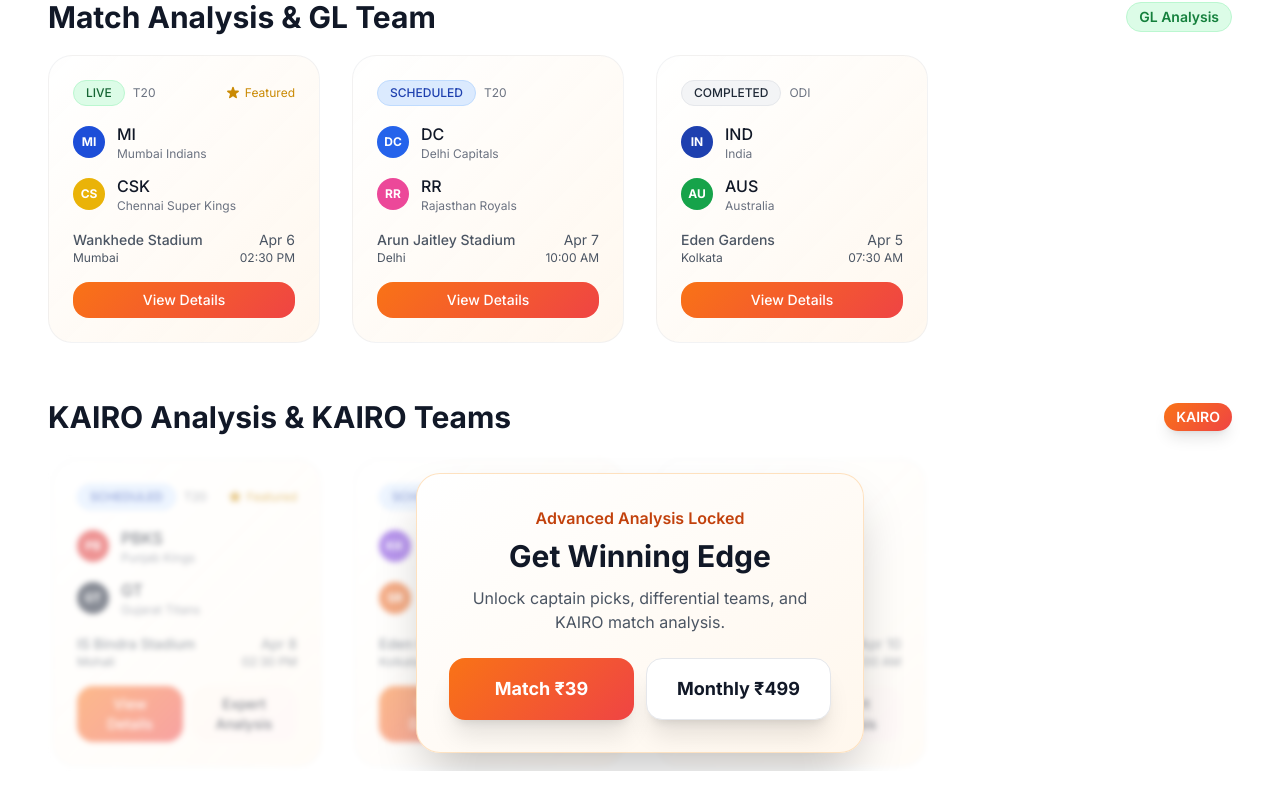
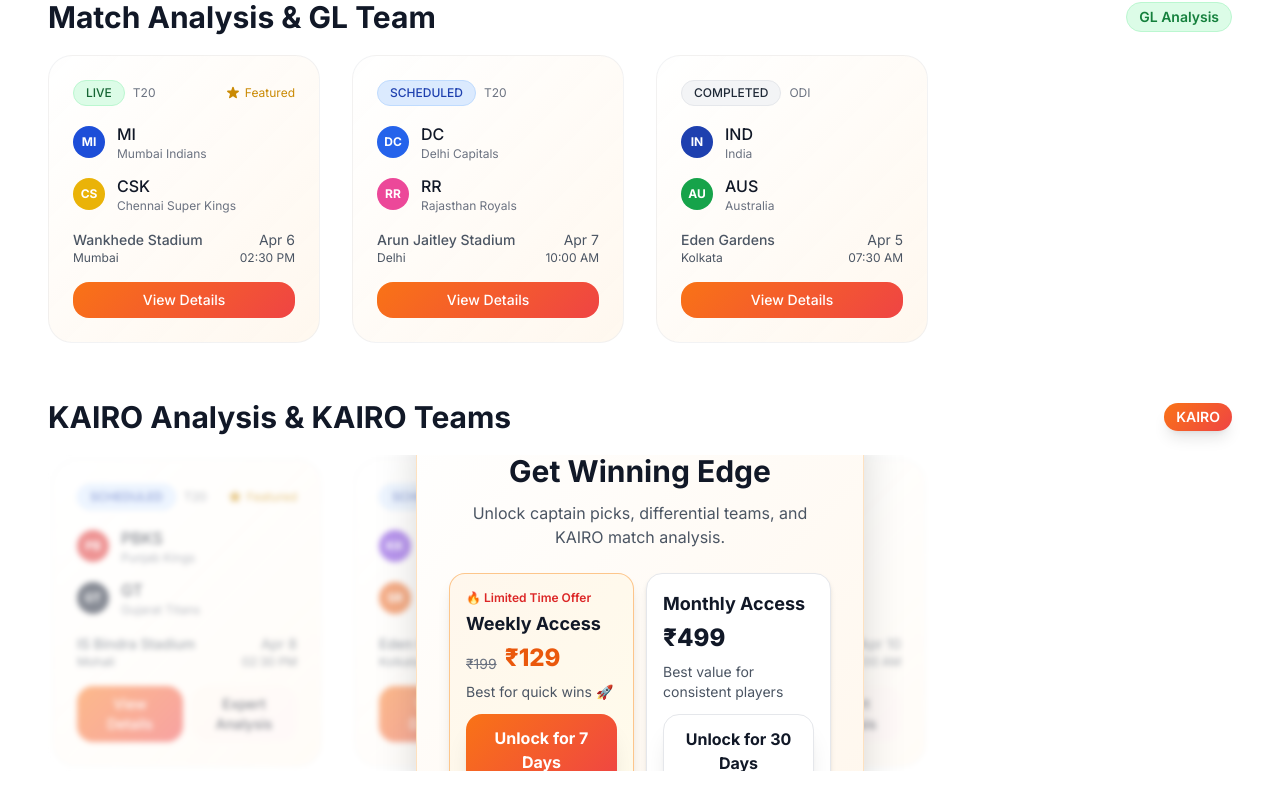
Before and after one commit to kavendevsetup-ship-it/gle-prod, a Next.js app in the folder frontend/: page /matches in a window 1280 px wide. Shown: the part 253-1062 px from the top of the page. Built offline with nearby package versions, Linux system fonts and the light colour scheme; no server answers.

Commit message:
Changed Payment Pricings

```diff
--- a/frontend/app/matches/[id]/page.tsx
+++ b/frontend/app/matches/[id]/page.tsx
@@ -8,6 +8,7 @@
   getPricing,
   getMatchAccess,
   getMatchDetails,
+  type PaymentPlanType,
   type PricingApiResponse,
   verifyPayment,
   type FreeContentApiItem,
@@ -54,7 +55,10 @@
 
 const FALLBACK_PRICING: PricingApiResponse = {
   match_price: 39,
+  weekly_price: 129,
+  weekly_original_price: 199,
   monthly_price: 499,
+  enable_match_plan: false,
 };
 
 let razorpayScriptPromise: Promise<boolean> | null = null;
@@ -1054,6 +1058,7 @@
   const [isVideoContentModalOpen, setIsVideoContentModalOpen] = useState(false);
   const [activeVideoIndex, setActiveVideoIndex] = useState(0);
   const [pricing, setPricing] = useState<PricingApiResponse>(FALLBACK_PRICING);
+  const ENABLE_MATCH_PLAN = pricing.enable_match_plan ?? false;
   const [loading, setLoading] = useState(true);
   const [error, setError] = useState<string | null>(null);
 
@@ -1231,7 +1236,7 @@
   };
 
   const initiatePayment = async (
-    planType: "match" | "subscription",
+    planType: PaymentPlanType,
     matchIdToUnlock?: number,
     matchName?: string
   ) => {
@@ -1247,7 +1252,7 @@
       const order = await createPaymentOrder(
         planType === "match"
           ? { type: "match", match_id: matchIdToUnlock }
-          : { type: "subscription" }
+          : { type: planType }
       );
       const razorpayKey = order.key || process.env.NEXT_PUBLIC_RAZORPAY_KEY_ID;
       if (!razorpayKey) {
@@ -1262,7 +1267,11 @@
         order_id: order.order_id,
         name: "Grand League Expert",
         description:
-          planType === "subscription" ? "Monthly KAIRO Access" : matchName,
+          planType === "weekly"
+            ? "Weekly KAIRO Access"
+            : planType === "subscription"
+              ? "Monthly KAIRO Access"
+              : matchName,
         handler: async (response: RazorpayHandlerResponse) => {
           try {
             const verify = await verifyPayment({
@@ -1320,6 +1329,10 @@
     await initiatePayment("match", match.id, match.match_name);
   };
 
+  const handleUnlockWeekly = async () => {
+    await initiatePayment("weekly");
+  };
+
   const handleUnlockSubscription = async () => {
     await initiatePayment("subscription");
   };
@@ -1348,10 +1361,22 @@
             Number.isFinite(pricingResult.match_price) && pricingResult.match_price > 0
               ? pricingResult.match_price
               : FALLBACK_PRICING.match_price,
+          weekly_price:
+            Number.isFinite(pricingResult.weekly_price) && (pricingResult.weekly_price ?? 0) > 0
+              ? pricingResult.weekly_price
+              : FALLBACK_PRICING.weekly_price,
+          weekly_original_price:
+            Number.isFinite(pricingResult.weekly_original_price) && (pricingResult.weekly_original_price ?? 0) > 0
+              ? pricingResult.weekly_original_price
+              : FALLBACK_PRICING.weekly_original_price,
           monthly_price:
             Number.isFinite(pricingResult.monthly_price) && pricingResult.monthly_price > 0
               ? pricingResult.monthly_price
               : FALLBACK_PRICING.monthly_price,
+          enable_match_plan:
+            typeof pricingResult.enable_match_plan === "boolean"
+              ? pricingResult.enable_match_plan
+              : FALLBACK_PRICING.enable_match_plan,
         });
       } catch (err) {
         setError(err instanceof Error ? err.message : "Failed to load match data");
@@ -1398,7 +1423,7 @@
               <div className="flex items-center justify-between mb-4 sm:mb-5">
                 <h2 className="text-xl sm:text-2xl md:text-3xl font-bold text-gray-900">KAIRO Analysis &amp; KAIRO Teams</h2>
                 <span className="px-3 py-1 rounded-full text-xs sm:text-sm font-semibold bg-gradient-primary text-white shadow-lg">
-                  {access ? (isSubscriptionAccess ? "Monthly ✅" : "Unlocked ✅") : "KAIRO"}
+                  {access ? (isSubscriptionAccess ? "Subscribed ✅" : "Unlocked ✅") : "KAIRO"}
                 </span>
               </div>
 
@@ -1450,19 +1475,45 @@
                     <p className="text-sm sm:text-base text-gray-600 mb-6 max-w-lg mx-auto">
                       Unlock captain picks, differential teams, and advanced analysis.
                     </p>
-                    <div className="grid grid-cols-1 sm:grid-cols-2 gap-3">
-                      <button
-                        onClick={handleUnlockPremium}
-                        className="w-full bg-gradient-primary text-white py-3 sm:py-4 px-6 rounded-xl text-base sm:text-lg font-bold shadow-xl hover:shadow-2xl transition-all duration-300 transform hover:-translate-y-0.5"
-                      >
-                        Unlock Match ₹{pricing.match_price}
-                      </button>
-                      <button
-                        onClick={handleUnlockSubscription}
-                        className="w-full bg-white text-gray-900 border border-gray-200 py-3 sm:py-4 px-6 rounded-xl text-base sm:text-lg font-bold shadow-xl hover:shadow-2xl transition-all duration-300 transform hover:-translate-y-0.5"
-                      >
-                        Monthly ₹{pricing.monthly_price}
-                      </button>
+                    <div className="grid grid-cols-1 sm:grid-cols-2 gap-3 text-left">
+                      <div className="rounded-xl border border-orange-300/80 bg-gradient-to-br from-orange-50 to-amber-50 p-4 shadow-lg">
+                        <p className="text-xs font-semibold text-red-600 mb-1">🔥 Limited Time Offer</p>
+                        <p className="text-base sm:text-lg font-bold text-gray-900">Weekly Access</p>
+                        <div className="flex items-end gap-2 mt-1 mb-2">
+                          <span className="text-sm text-gray-500 line-through">₹{pricing.weekly_original_price}</span>
+                          <span className="text-2xl font-extrabold text-orange-600">₹{pricing.weekly_price}</span>
+                        </div>
+                        <p className="text-xs sm:text-sm text-gray-600 mb-3">Best for quick wins 🚀</p>
+                        <button
+                          onClick={handleUnlockWeekly}
+                          className="w-full bg-gradient-primary text-white py-3 px-5 rounded-xl text-sm sm:text-base font-bold shadow-xl hover:shadow-2xl transition-all duration-300 transform hover:-translate-y-0.5"
+                        >
+                          Unlock for 7 Days
+                        </button>
+                      </div>
+
+                      <div className="rounded-xl border border-gray-200 bg-white p-4 shadow-md">
+                        <p className="text-base sm:text-lg font-bold text-gray-900">Monthly Access</p>
+                        <div className="mt-1 mb-2">
+                          <span className="text-2xl font-extrabold text-gray-900">₹{pricing.monthly_price}</span>
+                        </div>
+                        <p className="text-xs sm:text-sm text-gray-600 mb-3">Best value for consistent players</p>
+                        <button
+                          onClick={handleUnlockSubscription}
+                          className="w-full bg-white text-gray-900 border border-gray-200 py-3 px-5 rounded-xl text-sm sm:text-base font-bold shadow-xl hover:shadow-2xl transition-all duration-300 transform hover:-translate-y-0.5"
+                        >
+                          Unlock for 30 Days
+                        </button>
+                      </div>
+
+                      {ENABLE_MATCH_PLAN ? (
+                        <button
+                          onClick={handleUnlockPremium}
+                          className="w-full bg-white text-gray-900 border border-gray-200 py-3 sm:py-4 px-6 rounded-xl text-base sm:text-lg font-bold shadow-xl hover:shadow-2xl transition-all duration-300 transform hover:-translate-y-0.5 sm:col-span-2"
+                        >
+                          Unlock Match ₹{pricing.match_price}
+                        </button>
+                      ) : null}
                     </div>
                   </div>
 
--- a/frontend/app/matches/page.tsx
+++ b/frontend/app/matches/page.tsx
@@ -210,11 +210,15 @@
 
 const FALLBACK_PRICING: PricingApiResponse = {
   match_price: 39,
+  weekly_price: 129,
+  weekly_original_price: 199,
   monthly_price: 499,
+  enable_match_plan: false,
 };
 
 export default function MatchesPage() {
   const [pricing, setPricing] = useState<PricingApiResponse>(FALLBACK_PRICING);
+  const ENABLE_MATCH_PLAN = pricing.enable_match_plan ?? false;
 
   useEffect(() => {
     let active = true;
@@ -230,7 +234,19 @@
         ) {
           setPricing({
             match_price: response.match_price,
+            weekly_price:
+              Number.isFinite(response.weekly_price) && (response.weekly_price ?? 0) > 0
+                ? response.weekly_price
+                : FALLBACK_PRICING.weekly_price,
+            weekly_original_price:
+              Number.isFinite(response.weekly_original_price) && (response.weekly_original_price ?? 0) > 0
+                ? response.weekly_original_price
+                : FALLBACK_PRICING.weekly_original_price,
             monthly_price: response.monthly_price,
+            enable_match_plan:
+              typeof response.enable_match_plan === "boolean"
+                ? response.enable_match_plan
+                : FALLBACK_PRICING.enable_match_plan,
           });
         }
       } catch {
@@ -295,13 +311,36 @@
                 <p className="text-sm sm:text-base text-gray-600 mb-6">
                   Unlock captain picks, differential teams, and KAIRO match analysis.
                 </p>
-                <div className="grid grid-cols-1 sm:grid-cols-2 gap-3">
-                  <button className="w-full bg-gradient-primary text-white py-3 sm:py-4 px-6 rounded-xl text-base sm:text-lg font-bold shadow-xl hover:shadow-2xl transition-all duration-300 transform hover:-translate-y-0.5">
-                    Match ₹{pricing.match_price}
-                  </button>
-                  <button className="w-full bg-white text-gray-900 border border-gray-200 py-3 sm:py-4 px-6 rounded-xl text-base sm:text-lg font-bold shadow-xl hover:shadow-2xl transition-all duration-300 transform hover:-translate-y-0.5">
-                    Monthly ₹{pricing.monthly_price}
-                  </button>
+                <div className="grid grid-cols-1 sm:grid-cols-2 gap-3 text-left">
+                  <div className="rounded-xl border border-orange-300/80 bg-gradient-to-br from-orange-50 to-amber-50 p-4 shadow-lg">
+                    <p className="text-xs font-semibold text-red-600 mb-1">🔥 Limited Time Offer</p>
+                    <p className="text-base sm:text-lg font-bold text-gray-900">Weekly Access</p>
+                    <div className="flex items-end gap-2 mt-1 mb-2">
+                      <span className="text-sm text-gray-500 line-through">₹{pricing.weekly_original_price}</span>
+                      <span className="text-2xl font-extrabold text-orange-600">₹{pricing.weekly_price}</span>
+                    </div>
+                    <p className="text-xs sm:text-sm text-gray-600 mb-3">Best for quick wins 🚀</p>
+                    <button className="w-full bg-gradient-primary text-white py-3 px-5 rounded-xl text-sm sm:text-base font-bold shadow-xl hover:shadow-2xl transition-all duration-300 transform hover:-translate-y-0.5">
+                      Unlock for 7 Days
+                    </button>
+                  </div>
+
+                  <div className="rounded-xl border border-gray-200 bg-white p-4 shadow-md">
+                    <p className="text-base sm:text-lg font-bold text-gray-900">Monthly Access</p>
+                    <div className="mt-1 mb-2">
+                      <span className="text-2xl font-extrabold text-gray-900">₹{pricing.monthly_price}</span>
+                    </div>
+                    <p className="text-xs sm:text-sm text-gray-600 mb-3">Best value for consistent players</p>
+                    <button className="w-full bg-white text-gray-900 border border-gray-200 py-3 px-5 rounded-xl text-sm sm:text-base font-bold shadow-xl hover:shadow-2xl transition-all duration-300 transform hover:-translate-y-0.5">
+                      Unlock for 30 Days
+                    </button>
+                  </div>
+
+                  {ENABLE_MATCH_PLAN ? (
+                    <button className="w-full bg-white text-gray-900 border border-gray-200 py-3 sm:py-4 px-6 rounded-xl text-base sm:text-lg font-bold shadow-xl hover:shadow-2xl transition-all duration-300 transform hover:-translate-y-0.5 sm:col-span-2">
+                      Match ₹{pricing.match_price}
+                    </button>
+                  ) : null}
                 </div>
               </div>
             </div>
--- a/frontend/services/api.ts
+++ b/frontend/services/api.ts
@@ -36,7 +36,7 @@
   is_subscription: boolean;
 };
 
-export type PaymentPlanType = "match" | "subscription";
+export type PaymentPlanType = "match" | "weekly" | "subscription";
 
 export type CreateOrderPayload = {
   type: PaymentPlanType;
@@ -70,7 +70,10 @@
 
 export type PricingApiResponse = {
   match_price: number;
+  weekly_price?: number;
+  weekly_original_price?: number;
   monthly_price: number;
+  enable_match_plan?: boolean;
 };
 
 export type BackendAuthBridgePayload = {
```
Also changed, not shown: 1 other file (tests, documents, lock files or other folders).
